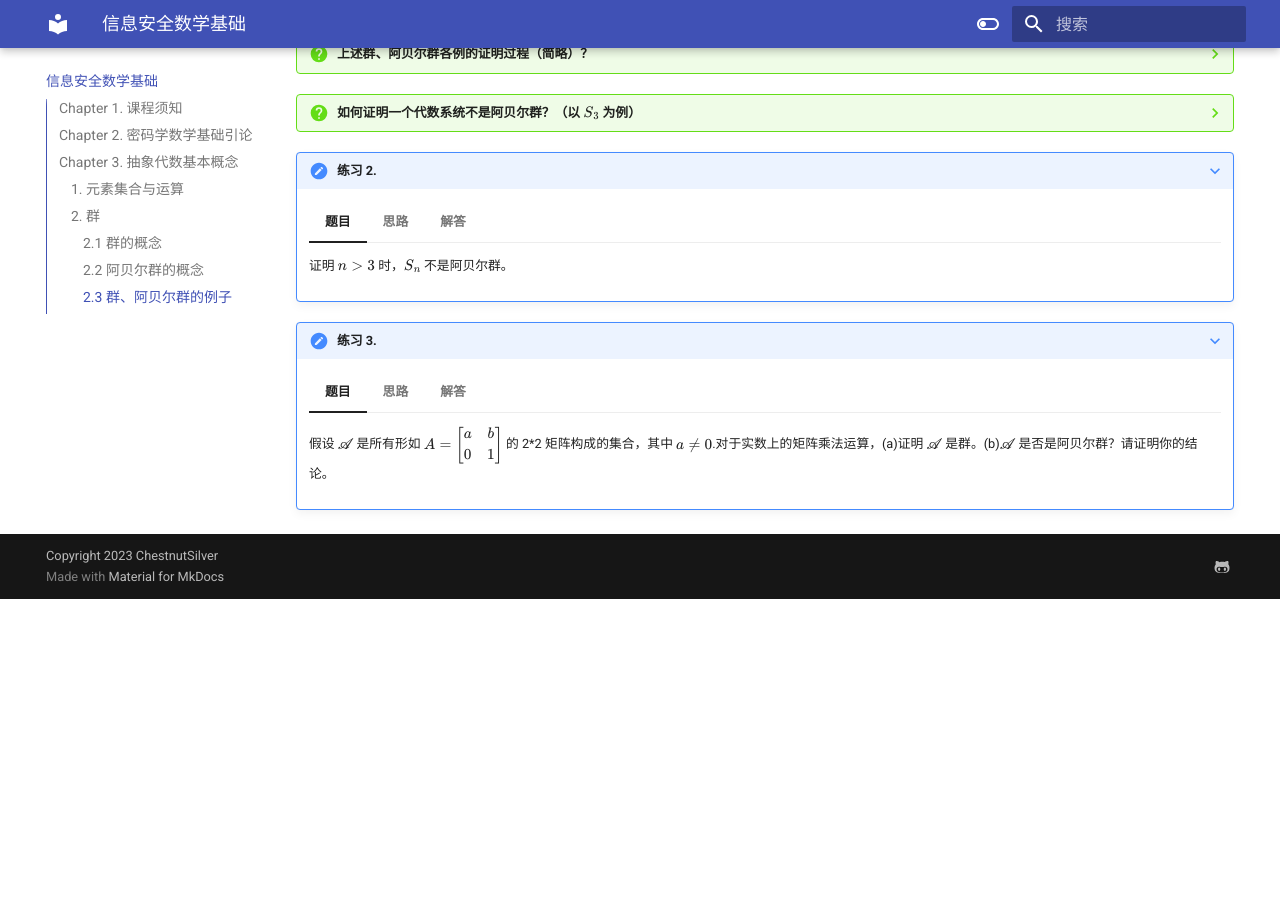
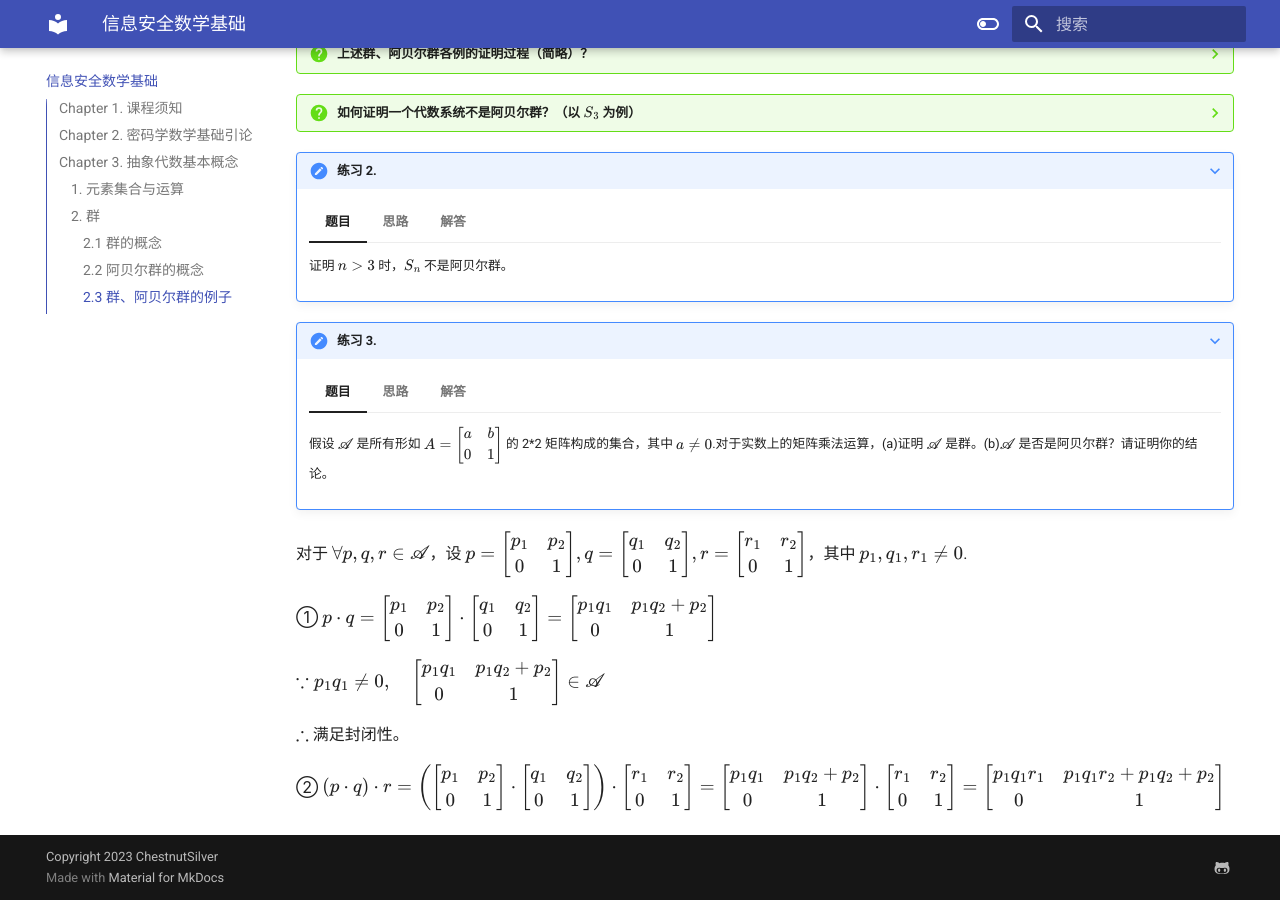
Before and after one commit to ChestnutSilver/TJIS-My-Helloworld, an MkDocs documentation site: the page built from docs/信息安全数学基础.md, in a window 1280 px wide and 900 px high, scrolled down 3207 px. Built offline with MkDocs 1.6.1 and Material for MkDocs 9.7.7, drawn with Linux system fonts in a browser that asks for light colours; before the commit the page ends 3806 px from its top, so only the background shows below that; some of the changed text lies outside the part shown.

Commit message:
Update 信息安全数学基础.md

```diff
--- a/docs/信息安全数学基础.md
+++ b/docs/信息安全数学基础.md
@@ -308,3 +308,13 @@
     === "解答"
 
         (a)证明：
+
+对于 $\forall p,q,r\in \mathscr A$，设 $p=\begin{bmatrix} p_{1} & p_{2} \\ 0 & 1 \\ \end{bmatrix},q=\begin{bmatrix} q_{1} & q_{2} \\ 0 & 1 \\ \end{bmatrix},r=\begin{bmatrix} r_{1} & r_{2} \\ 0 & 1 \\ \end{bmatrix}$，其中 $p_{1},q_{1},r_{1}\not=0$.
+
+① $p\cdot q=\begin{bmatrix} p_{1} & p_{2} \\ 0 & 1 \\ \end{bmatrix}\cdot \begin{bmatrix} q_{1} & q_{2} \\ 0 & 1 \\ \end{bmatrix}=\begin{bmatrix} p_{1}q_{1} & p_{1}q_{2}+p_{2} \\ 0 & 1 \\ \end{bmatrix}$
+
+$\because p_{1}q_{1}\not=0,\quad \begin{bmatrix} p_{1}q_{1} & p_{1}q_{2}+p_{2} \\ 0 & 1 \\ \end{bmatrix}\in \mathscr A$
+
+$\therefore$ 满足封闭性。
+
+② $(p\cdot q)\cdot r = \left(\begin{bmatrix} p_{1} & p_{2} \\ 0 & 1 \\ \end{bmatrix}\cdot \begin{bmatrix} q_{1} & q_{2} \\ 0 & 1 \\ \end{bmatrix}\right)\cdot \begin{bmatrix} r_{1} & r_{2} \\ 0 & 1 \\ \end{bmatrix} = \begin{bmatrix} p_{1}q_{1} & p_{1}q_{2}+p_{2} \\ 0 & 1 \\ \end{bmatrix}\cdot \begin{bmatrix} r_{1} & r_{2} \\ 0 & 1 \\ \end{bmatrix} = \begin{bmatrix} p_{1}q_{1}r_{1} & p_{1}q_{1}r_{2}+p_{1}q_{2}+p_{2} \\ 0 & 1 \end{bmatrix}$
```
Also changed, not shown: other parts of docs/信息安全数学基础.md (+1 -1 lines).
